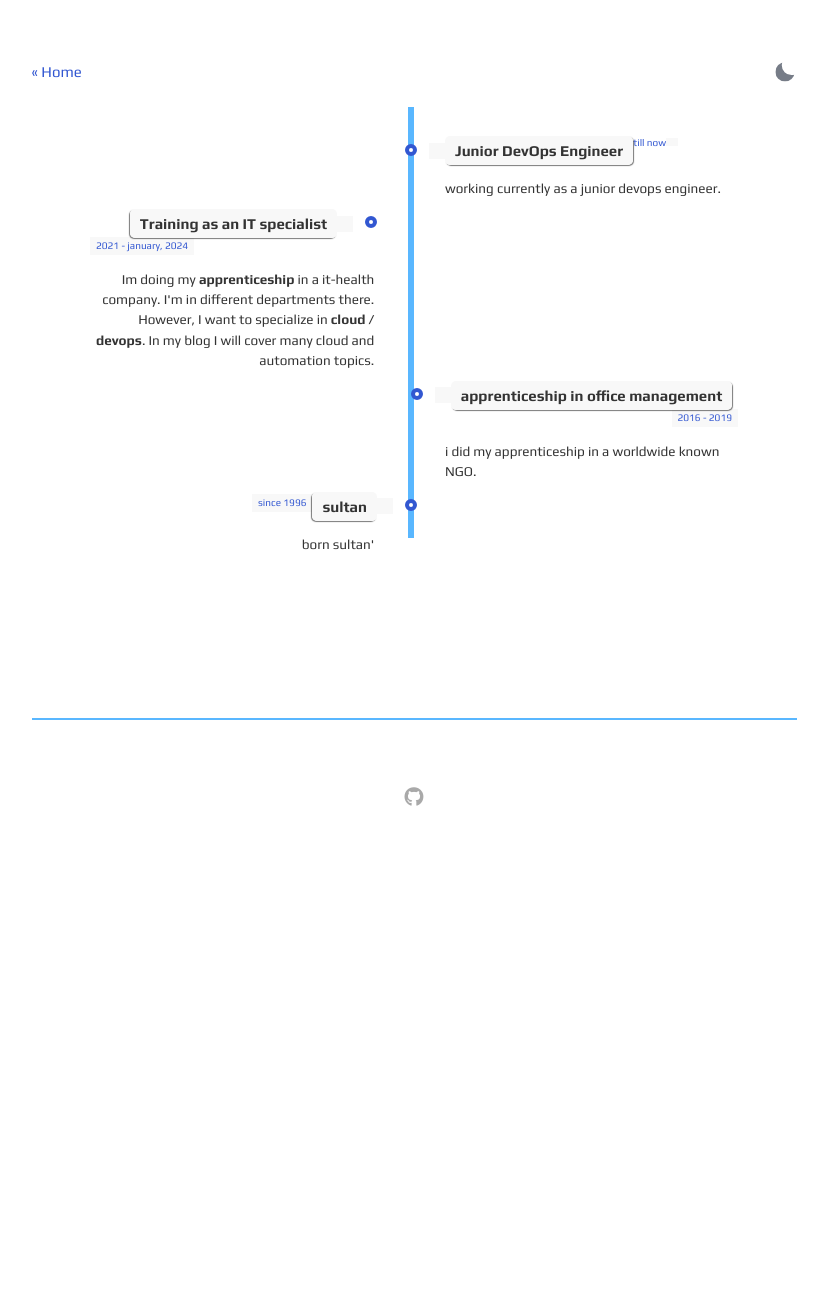
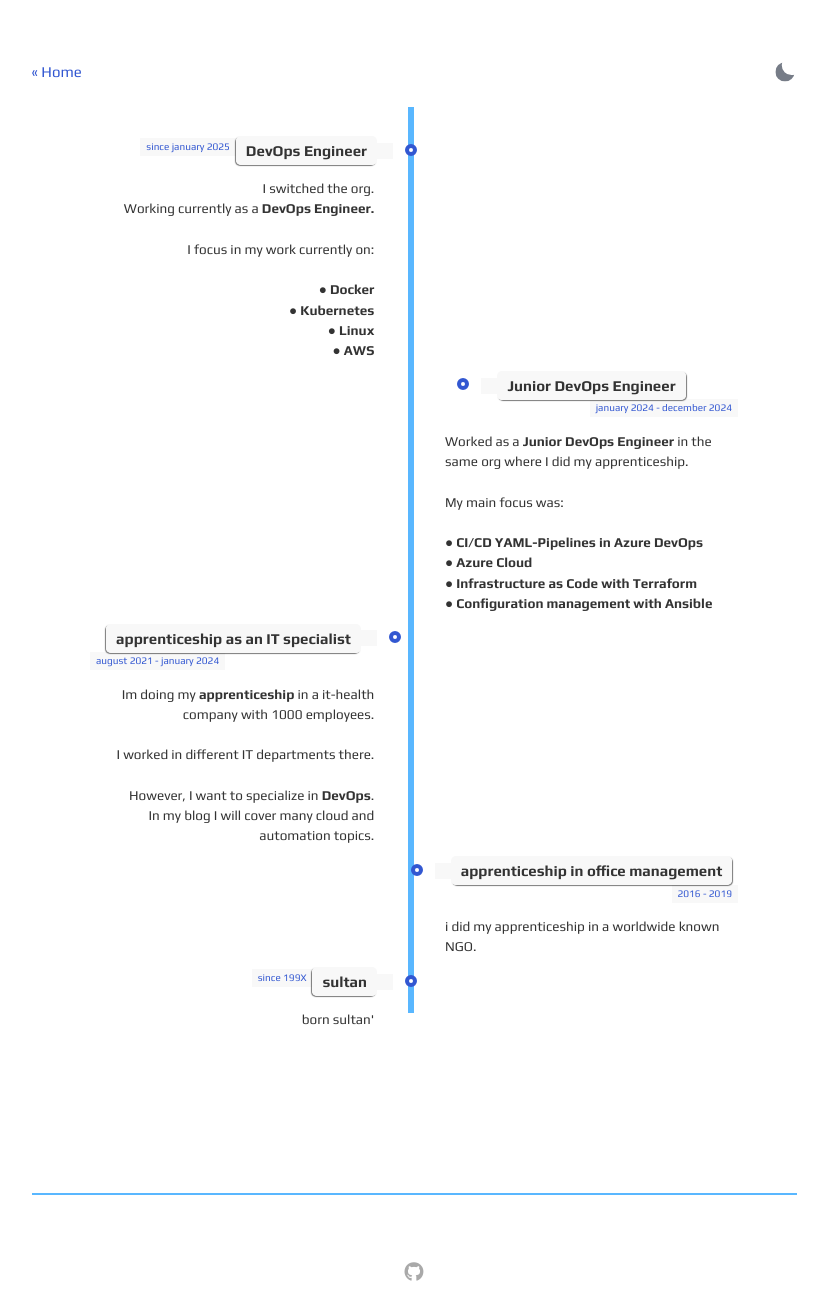
Before and after one commit to devopsenqineer/blog, a Jekyll site: the page built from about.html, in a window 1280 px wide. Shown: the whole page, without its empty margins (226-1054 px from the left). Built offline with Jekyll 4.4.1, drawn with Linux system fonts in a browser that asks for light colours; before the commit the page ends 900 px from its top, so only the background shows below that.

Commit message:
updated about with new informations

```diff
--- a/about.html
+++ b/about.html
@@ -15,16 +15,39 @@ layout: default
     <!-- The Timeline -->
 
     <ul class="timeline">
+        <!-- Item 1 -->
+        <li>
+            <div class="direction-l">
+                <div class="flag-wrapper">
+                    <span class="flag">DevOps Engineer</span>
+                    <span class="time-wrapper"><span class="time">since january 2025</span></span>
+                </div>
+                <div class="desc">
+                    I switched the org. <br>
+                    Working currently as a <strong>DevOps Engineer.</strong> <br> <br>
+                    I focus in my work currently on: <br> <br>
+                    <strong>● Docker </strong><br>
+                    <strong>● Kubernetes </strong><br>
+                    <strong>● Linux</strong> <br>
+                    <strong>● AWS </strong><br> </a>
+                </div>
+            </div>
+        </li>
 
-        <!-- Item 1 -->
         <li>
             <div class="direction-r">
                 <div class="flag-wrapper">
                     <span class="flag">Junior DevOps Engineer</span>
-                    <span class="time-wrapper">till now<span class="time"></span></span>
+                    <span class="time-wrapper"><span class="time">january 2024 - december 2024</span></span>
                 </div>
                 <div class="desc">
-                    working currently as a junior devops engineer. </a>
+                    Worked as a <strong>Junior DevOps Engineer</strong> in the same org where I did my apprenticeship.<br> <br>
+
+                    My main focus was:<br> <br>
+                <strong> ● CI/CD YAML-Pipelines in Azure DevOps<br> </strong>
+                <strong> ● Azure Cloud<br> </strong>
+                <strong> ● Infrastructure as Code with Terraform<br> </strong>
+                <strong> ● Configuration management with Ansible<br> </strong>
                 </div>
             </div>
         </li>
@@ -33,13 +56,14 @@ layout: default
         <li>
             <div class="direction-l">
                 <div class="flag-wrapper">
-                    <span class="flag">Training as an IT specialist</span>
-                    <span class="time-wrapper"><span class="time">2021 - january, 2024</span></span>
+                    <span class="flag">apprenticeship as an IT specialist</span>
+                    <span class="time-wrapper"><span class="time">august 2021 - january 2024</span></span>
                 </div>
                 <div class="desc">
-                    Im doing my <strong>apprenticeship</strong> in a it-health company.
-                    I'm in different departments there.
-                    However, I want to specialize in <strong>cloud / devops</strong>. In my blog I will cover many cloud and automation topics.
+                    Im doing my <strong>apprenticeship</strong> in a it-health company with 1000 employees.<br> <br>
+                    I worked in different IT departments there. <br> <br>
+                    However, I want to specialize in <strong>DevOps</strong>.<br>
+                    In my blog I will cover many cloud and automation topics.
                 </div>
             </div>
         </li>
@@ -62,7 +86,7 @@ layout: default
             <div class="direction-l">
                 <div class="flag-wrapper">
                     <span class="flag">sultan</span>
-                    <span class="time-wrapper"><span class="time">since 1996</span></span>
+                    <span class="time-wrapper"><span class="time">since 199X</span></span>
                 </div>
                 <div class="desc">
                     born sultan'
```
